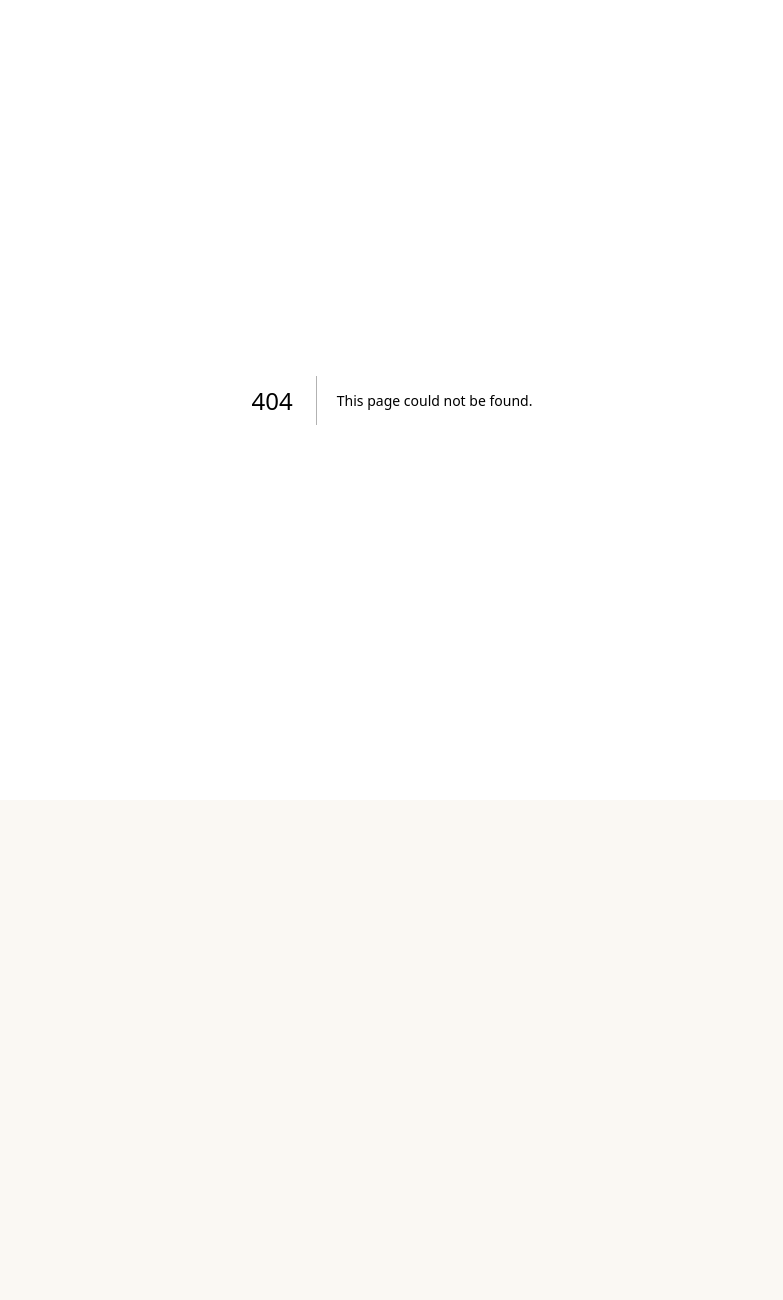
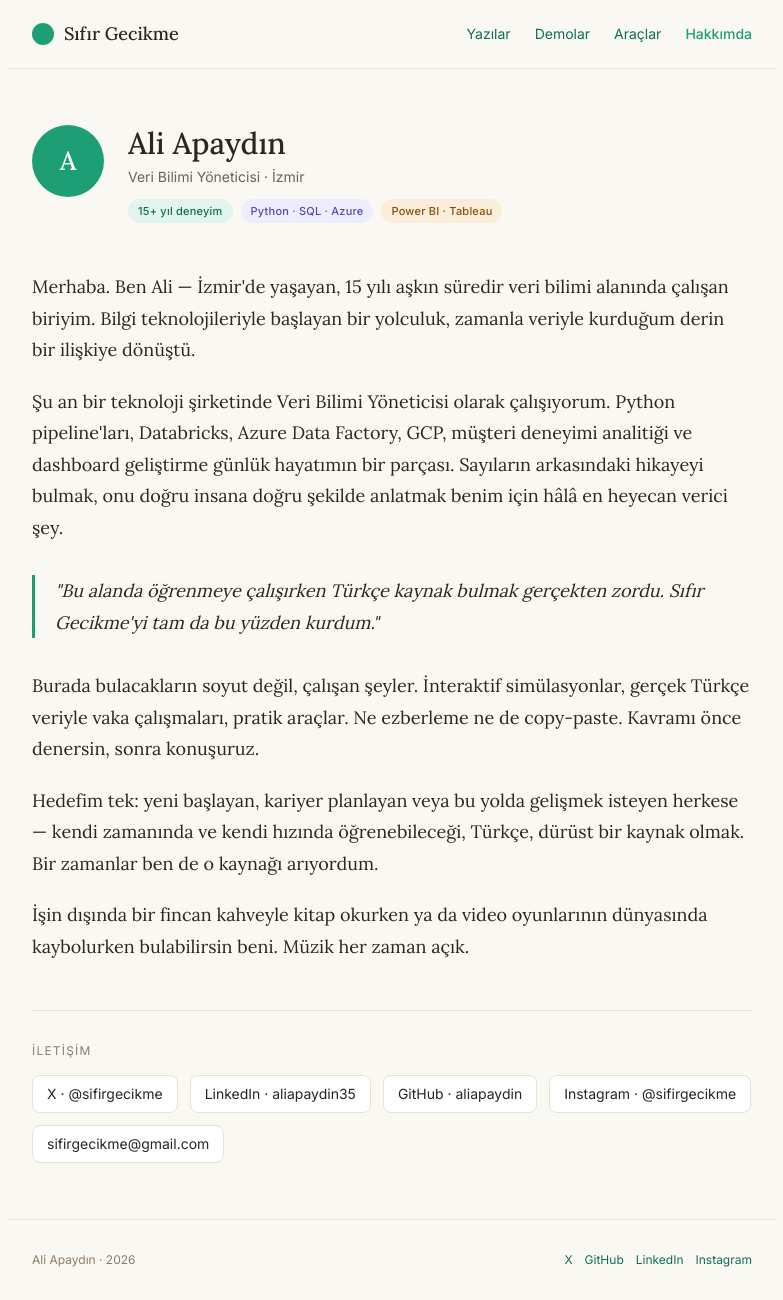
Before and after one commit to aliapaydin/sifir-gecikme, a Next.js app: page /hakkimda in a window 1280 px wide. Before the commit this address had no page. Shown: the whole page, without its empty margins (248-1031 px from the left). Before the commit the page ends 800 px from the top, so only its background shows below. Built offline with nearby package versions, Linux system fonts and the light colour scheme.

Commit message:
hakkımda sayfası + footer linkleri güncellendi

```diff
--- /dev/null
+++ b/app/hakkimda/page.js
@@ -0,0 +1,94 @@
+export default function Hakkimda() {
+  return (
+    <main className="min-h-screen">
+      <nav className="max-w-3xl mx-auto px-6 py-5 flex justify-between items-center" style={{ borderBottom: '0.5px solid var(--color-border)' }}>
+        <div className="flex items-center gap-2.5">
+          <div style={{ width: '22px', height: '22px', borderRadius: '50%', background: 'var(--color-accent)' }}></div>
+          <a href="/" className="font-serif text-lg font-medium" style={{ color: 'var(--color-text)' }}>Sıfır Gecikme</a>
+        </div>
+        <div className="flex gap-6 text-sm" style={{ color: 'var(--color-text-soft)' }}>
+          <a href="/">Yazılar</a>
+          <a href="#">Demolar</a>
+          <a href="#">Araçlar</a>
+          <a href="/hakkimda" style={{ color: 'var(--color-accent)', fontWeight: 500 }}>Hakkımda</a>
+        </div>
+      </nav>
+
+      <article className="max-w-3xl mx-auto px-6 py-14">
+
+        <div className="flex items-start gap-6 mb-12">
+          <div style={{ width: '72px', height: '72px', borderRadius: '50%', background: 'var(--color-accent)', display: 'flex', alignItems: 'center', justifyContent: 'center', fontSize: '26px', fontWeight: 500, color: '#ffffff', flexShrink: 0 }} className="font-serif">A</div>
+          <div>
+            <h1 className="font-serif text-3xl font-medium mb-1.5" style={{ color: 'var(--color-text)' }}>Ali Apaydın</h1>
+            <p className="text-sm mb-3" style={{ color: 'var(--color-text-soft)' }}>Veri Bilimi Yöneticisi · İzmir</p>
+            <div className="flex gap-2 flex-wrap">
+              <span className="badge badge-interactive">15+ yıl deneyim</span>
+              <span className="badge badge-guide">Python · SQL · Azure</span>
+              <span className="badge badge-case">Power BI · Tableau</span>
+            </div>
+          </div>
+        </div>
+
+        <div className="prose-article">
+          <p>
+            Merhaba. Ben Ali — İzmir'de yaşayan, 15 yılı aşkın süredir veri bilimi alanında çalışan biriyim. Bilgi teknolojileriyle başlayan bir yolculuk, zamanla veriyle kurduğum derin bir ilişkiye dönüştü.
+          </p>
+
+          <p>
+            Şu an bir teknoloji şirketinde Veri Bilimi Yöneticisi olarak çalışıyorum. Python pipeline'ları, Databricks, Azure Data Factory, GCP, müşteri deneyimi analitiği ve dashboard geliştirme günlük hayatımın bir parçası. Sayıların arkasındaki hikayeyi bulmak, onu doğru insana doğru şekilde anlatmak benim için hâlâ en heyecan verici şey.
+          </p>
+
+          <blockquote style={{ borderLeft: '3px solid var(--color-accent)', paddingLeft: '20px', margin: '2rem 0', borderRadius: 0 }}>
+            <p style={{ fontStyle: 'italic', marginBottom: 0 }}>
+              "Bu alanda öğrenmeye çalışırken Türkçe kaynak bulmak gerçekten zordu. Sıfır Gecikme'yi tam da bu yüzden kurdum."
+            </p>
+          </blockquote>
+
+          <p>
+            Burada bulacakların soyut değil, çalışan şeyler. İnteraktif simülasyonlar, gerçek Türkçe veriyle vaka çalışmaları, pratik araçlar. Ne ezberleme ne de copy-paste. Kavramı önce denersin, sonra konuşuruz.
+          </p>
+
+          <p>
+            Hedefim tek: yeni başlayan, kariyer planlayan veya bu yolda gelişmek isteyen herkese — kendi zamanında ve kendi hızında öğrenebileceği, Türkçe, dürüst bir kaynak olmak. Bir zamanlar ben de o kaynağı arıyordum.
+          </p>
+
+          <p>
+            İşin dışında bir fincan kahveyle kitap okurken ya da video oyunlarının dünyasında kaybolurken bulabilirsin beni. Müzik her zaman açık.
+          </p>
+        </div>
+
+        <div className="mt-12 pt-8" style={{ borderTop: '0.5px solid var(--color-border)' }}>
+          <div className="text-xs uppercase tracking-widest mb-4" style={{ color: 'var(--color-text-mute)' }}>İletişim</div>
+          <div className="flex gap-3 flex-wrap">
+            <a href="https://x.com/sifirgecikme" target="_blank" rel="noopener noreferrer" className="card text-sm" style={{ padding: '8px 14px', color: 'var(--color-text)' }}>
+              X · @sifirgecikme
+            </a>
+            <a href="https://linkedin.com/in/aliapaydin35" target="_blank" rel="noopener noreferrer" className="card text-sm" style={{ padding: '8px 14px', color: 'var(--color-text)' }}>
+              LinkedIn · aliapaydin35
+            </a>
+            <a href="https://github.com/aliapaydin" target="_blank" rel="noopener noreferrer" className="card text-sm" style={{ padding: '8px 14px', color: 'var(--color-text)' }}>
+              GitHub · aliapaydin
+            </a>
+            <a href="https://instagram.com/sifirgecikme" target="_blank" rel="noopener noreferrer" className="card text-sm" style={{ padding: '8px 14px', color: 'var(--color-text)' }}>
+              Instagram · @sifirgecikme
+            </a>
+            <a href="mailto:sifirgecikme@gmail.com" className="card text-sm" style={{ padding: '8px 14px', color: 'var(--color-text)' }}>
+              sifirgecikme@gmail.com
+            </a>
+          </div>
+        </div>
+
+      </article>
+
+      <footer className="max-w-3xl mx-auto px-6 py-8 flex justify-between text-xs" style={{ borderTop: '0.5px solid var(--color-border)', color: 'var(--color-text-mute)' }}>
+        <span>Ali Apaydın · {new Date().getFullYear()}</span>
+        <span className="flex gap-3">
+          <a href="https://x.com/sifirgecikme" target="_blank" rel="noopener noreferrer">X</a>
+          <a href="https://github.com/aliapaydin" target="_blank" rel="noopener noreferrer">GitHub</a>
+          <a href="https://linkedin.com/in/aliapaydin35" target="_blank" rel="noopener noreferrer">LinkedIn</a>
+          <a href="https://instagram.com/sifirgecikme" target="_blank" rel="noopener noreferrer">Instagram</a>
+        </span>
+      </footer>
+    </main>
+  );
+}
--- a/app/page.js
+++ b/app/page.js
@@ -10,7 +10,7 @@ export default function Home() {
           <a href="/" style={{ color: 'var(--color-text)', fontWeight: 500 }}>Yazılar</a>
           <a href="#">Demolar</a>
           <a href="#">Araçlar</a>
-          <a href="#">Hakkımda</a>
+          <a href="/hakkimda">Hakkımda</a>
         </div>
       </nav>
 
@@ -44,9 +44,10 @@ export default function Home() {
       <footer className="max-w-3xl mx-auto px-6 py-8 flex justify-between text-xs" style={{ borderTop: '0.5px solid var(--color-border)', color: 'var(--color-text-mute)' }}>
         <span>Ali Apaydın · {new Date().getFullYear()}</span>
         <span className="flex gap-3">
-          <a href="#">Twitter</a>
-          <a href="#">GitHub</a>
-          <a href="#">LinkedIn</a>
+          <a href="https://x.com/sifirgecikme" target="_blank" rel="noopener noreferrer">X</a>
+          <a href="https://github.com/aliapaydin" target="_blank" rel="noopener noreferrer">GitHub</a>
+          <a href="https://linkedin.com/in/aliapaydin35" target="_blank" rel="noopener noreferrer">LinkedIn</a>
+          <a href="https://instagram.com/sifirgecikme" target="_blank" rel="noopener noreferrer">Instagram</a>
         </span>
       </footer>
     </main>
```
